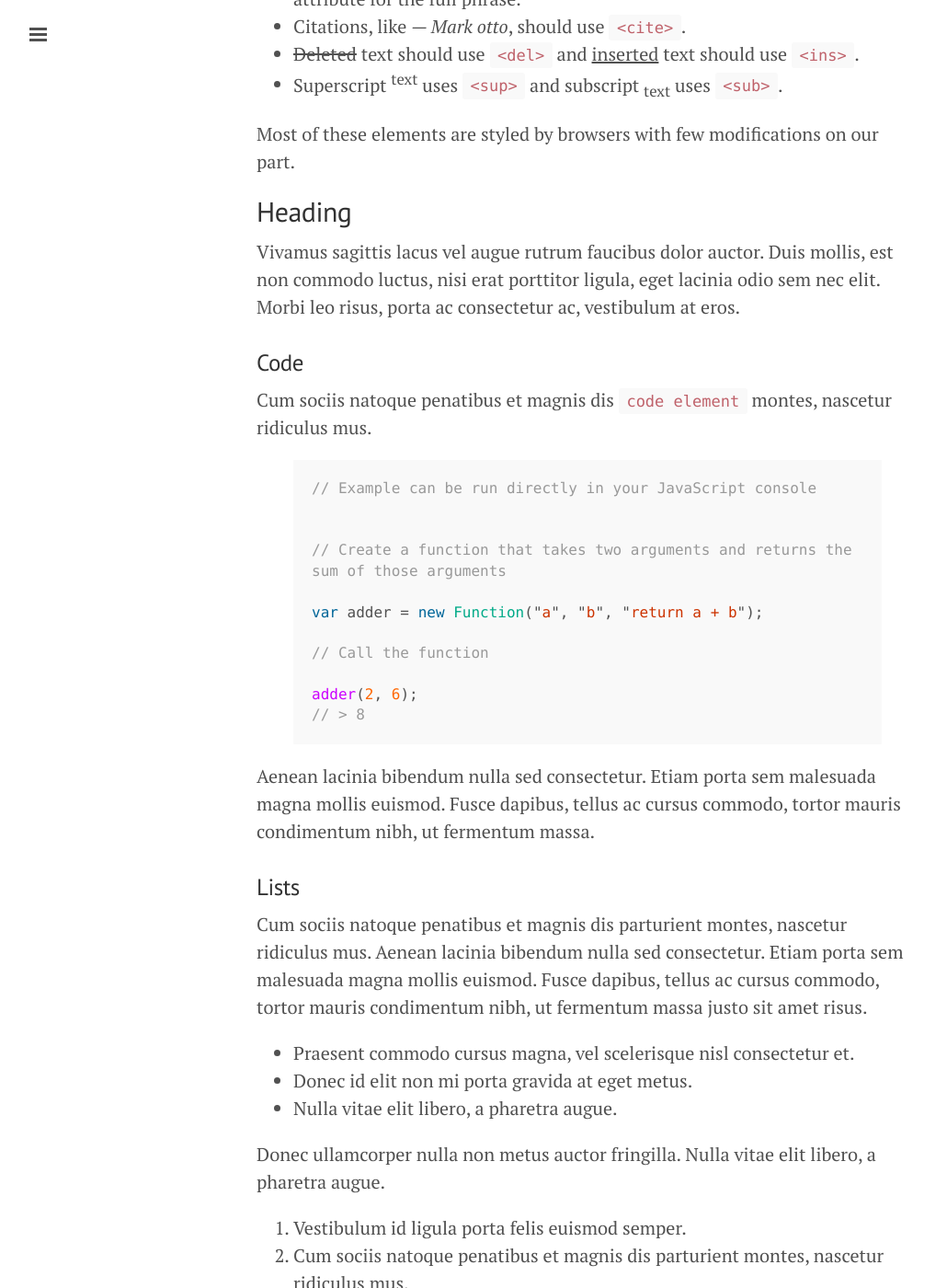
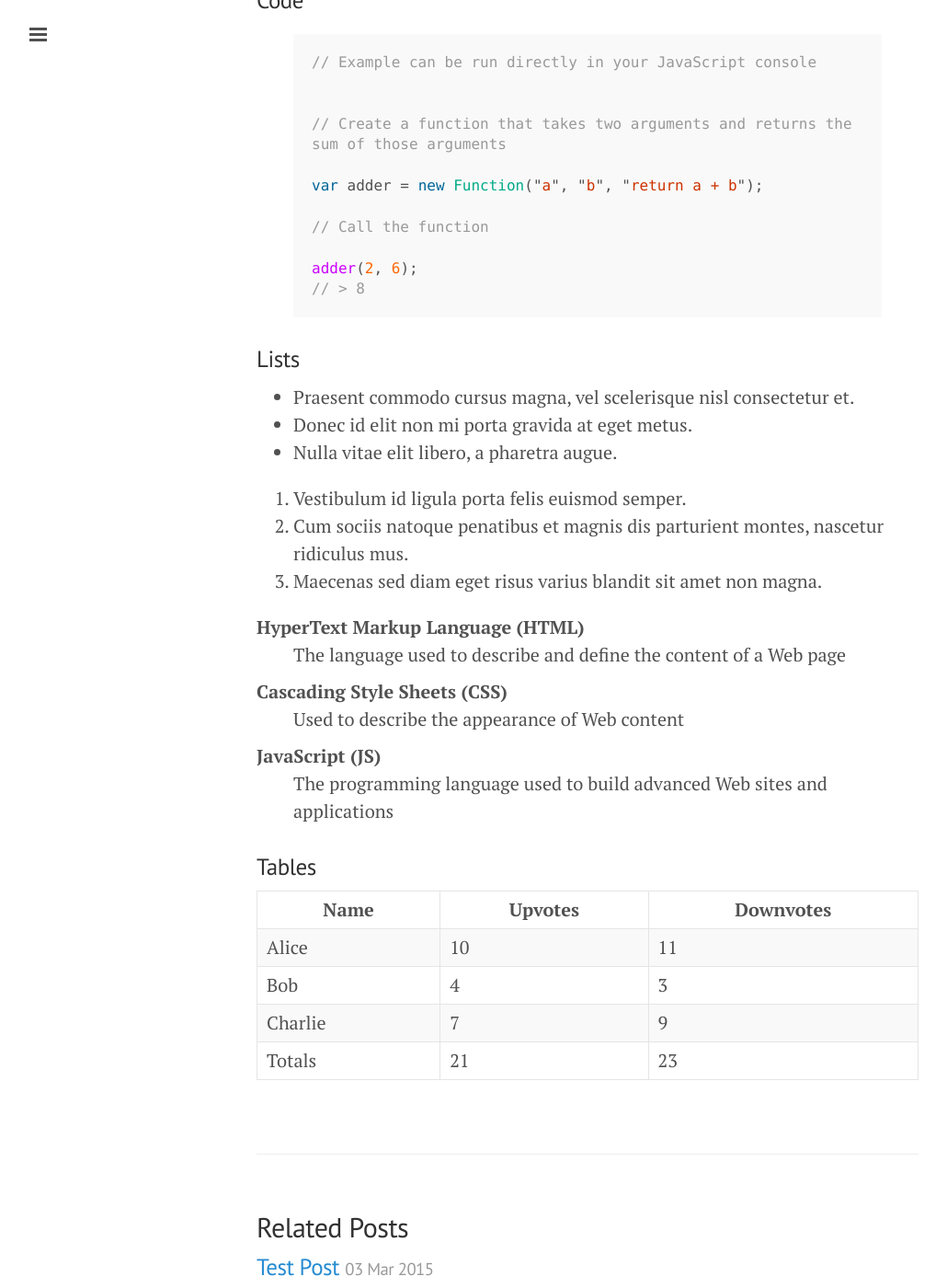
Before and after one commit to AdamWorley/AdamWorley.github.io, a Jekyll site: the page built from _posts/2014-01-01-example-content.md, in a window 1280 px wide and 1400 px high, scrolled down 932 px. Shown: the whole window at 92% size, without its empty margins (1-1031 px from the left). Built offline with Jekyll 4.4.1, drawn with Linux system fonts in a browser that asks for light colours; Markdown is read by kramdown in place of the engine named in the settings; some of the changed text lies outside the part shown.

Commit message:
Update 2014-01-01-example-content.md

```diff
--- a/_posts/2014-01-01-example-content.md
+++ b/_posts/2014-01-01-example-content.md
@@ -12,11 +12,7 @@ Cum sociis natoque penatibus et magnis <a href="#">dis parturient montes</a>, na
 
 > Curabitur blandit tempus porttitor. Nullam quis risus eget urna mollis ornare vel eu leo. Nullam id dolor id nibh ultricies vehicula ut id elit.
 
-Etiam porta **sem malesuada magna** mollis euismod. Cras mattis consectetur purus sit amet fermentum. Aenean lacinia bibendum nulla sed consectetur.
-
 ## Inline HTML elements
-
-HTML defines a long list of available inline tags, a complete list of which can be found on the [Mozilla Developer Network](https://developer.mozilla.org/en-US/docs/Web/HTML/Element).
 
 - **To bold text**, use `<strong>`.
 - *To italicize text*, use `<em>`.
@@ -25,15 +21,7 @@ HTML defines a long list of available inline tags, a complete list of which can
 - <del>Deleted</del> text should use `<del>` and <ins>inserted</ins> text should use `<ins>`.
 - Superscript <sup>text</sup> uses `<sup>` and subscript <sub>text</sub> uses `<sub>`.
 
-Most of these elements are styled by browsers with few modifications on our part.
-
-## Heading
-
-Vivamus sagittis lacus vel augue rutrum faucibus dolor auctor. Duis mollis, est non commodo luctus, nisi erat porttitor ligula, eget lacinia odio sem nec elit. Morbi leo risus, porta ac consectetur ac, vestibulum at eros.
-
 ### Code
-
-Cum sociis natoque penatibus et magnis dis `code element` montes, nascetur ridiculus mus.
 
 {% highlight js %}
 // Example can be run directly in your JavaScript console
@@ -46,23 +34,15 @@ adder(2, 6);
 // > 8
 {% endhighlight %}
 
-Aenean lacinia bibendum nulla sed consectetur. Etiam porta sem malesuada magna mollis euismod. Fusce dapibus, tellus ac cursus commodo, tortor mauris condimentum nibh, ut fermentum massa.
-
 ### Lists
-
-Cum sociis natoque penatibus et magnis dis parturient montes, nascetur ridiculus mus. Aenean lacinia bibendum nulla sed consectetur. Etiam porta sem malesuada magna mollis euismod. Fusce dapibus, tellus ac cursus commodo, tortor mauris condimentum nibh, ut fermentum massa justo sit amet risus.
 
 * Praesent commodo cursus magna, vel scelerisque nisl consectetur et.
 * Donec id elit non mi porta gravida at eget metus.
 * Nulla vitae elit libero, a pharetra augue.
 
-Donec ullamcorper nulla non metus auctor fringilla. Nulla vitae elit libero, a pharetra augue.
-
 1. Vestibulum id ligula porta felis euismod semper.
 2. Cum sociis natoque penatibus et magnis dis parturient montes, nascetur ridiculus mus.
 3. Maecenas sed diam eget risus varius blandit sit amet non magna.
-
-Cras mattis consectetur purus sit amet fermentum. Sed posuere consectetur est at lobortis.
 
 <dl>
   <dt>HyperText Markup Language (HTML)</dt>
@@ -75,11 +55,7 @@ Cras mattis consectetur purus sit amet fermentum. Sed posuere consectetur est at
   <dd>The programming language used to build advanced Web sites and applications</dd>
 </dl>
 
-Integer posuere erat a ante venenatis dapibus posuere velit aliquet. Morbi leo risus, porta ac consectetur ac, vestibulum at eros. Nullam quis risus eget urna mollis ornare vel eu leo.
-
 ### Tables
-
-Aenean lacinia bibendum nulla sed consectetur. Lorem ipsum dolor sit amet, consectetur adipiscing elit.
 
 <table>
   <thead>
@@ -114,9 +90,3 @@ Aenean lacinia bibendum nulla sed consectetur. Lorem ipsum dolor sit amet, conse
     </tr>
   </tbody>
 </table>
-
-Nullam id dolor id nibh ultricies vehicula ut id elit. Sed posuere consectetur est at lobortis. Nullam quis risus eget urna mollis ornare vel eu leo.
-
------
-
-Want to see something else added? <a href="https://github.com/poole/poole/issues/new">Open an issue.</a>
```
